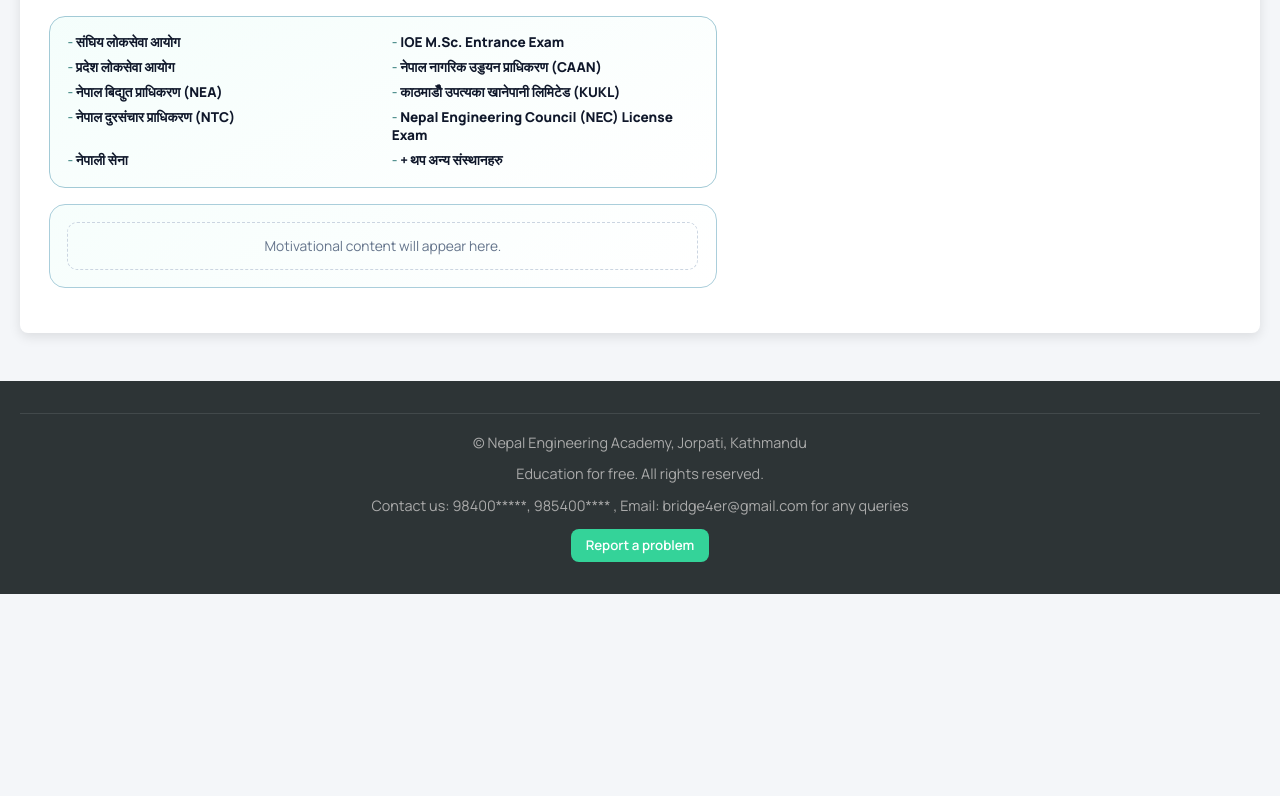
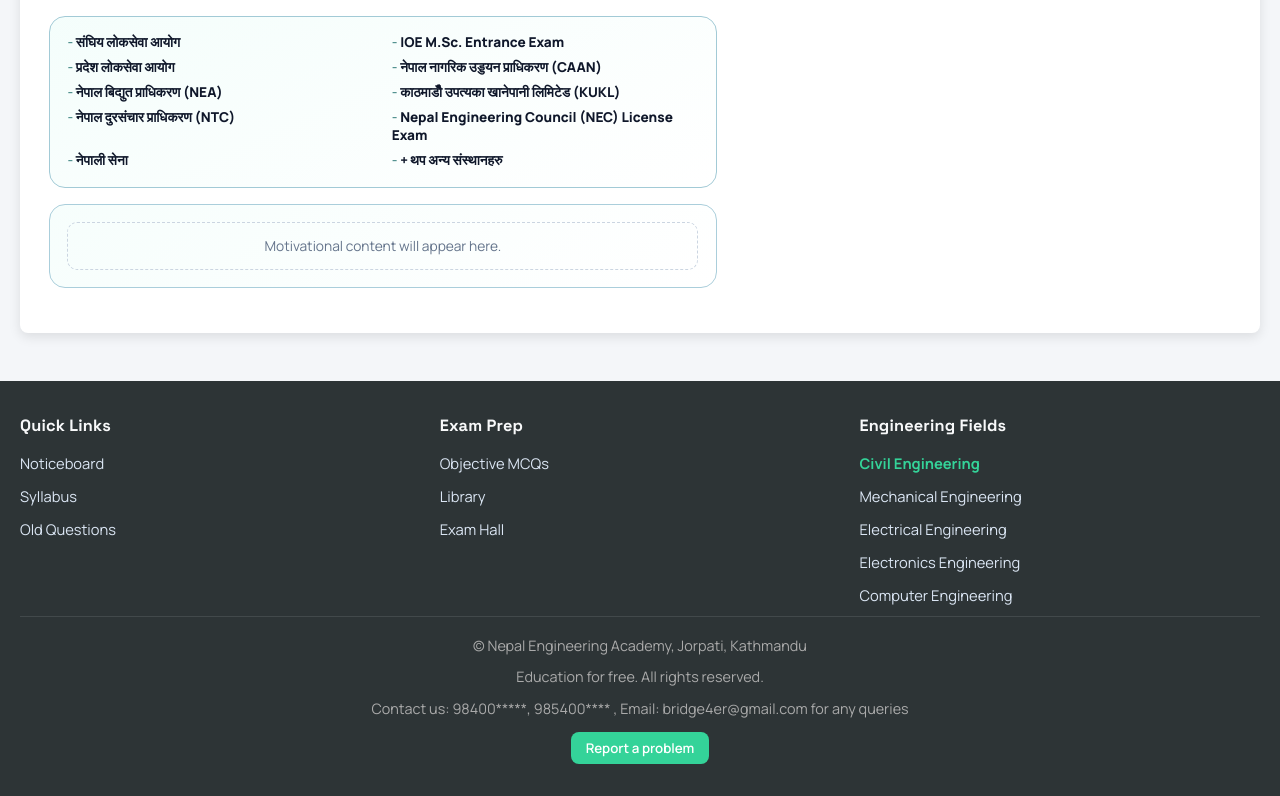
Before and after one commit to bridge4er-startup/bridge4er-platform, a React (Create React App) app in the folder frontend/: page / in a window 1280 px wide. Shown: the part 742-1538 px from the top of the page. Before the commit the page ends 1336 px from the top, so only its background shows below. Built offline with nearby package versions, Linux system fonts and the light colour scheme; no server answers.

Commit message:
Add footer quick links and engineering field links

```diff
--- a/frontend/src/components/layout/Footer.js
+++ b/frontend/src/components/layout/Footer.js
@@ -2,13 +2,74 @@
 import { useBranch } from "../../context/BranchContext";
 import ReportProblemModal from "../common/ReportProblemModal";
 
+const FOOTER_PRIMARY_LINKS = [
+  { label: "Noticeboard", href: "#noticeboard" },
+  { label: "Syllabus", href: "#syllabus" },
+  { label: "Old Questions", href: "#old-questions" },
+];
+
+const FOOTER_SECONDARY_LINKS = [
+  { label: "Objective MCQs", href: "#objective-mcqs" },
+  { label: "Library", href: "#library" },
+  { label: "Exam Hall", href: "#exam-hall" },
+];
+
+const ENGINEERING_FIELDS = [
+  "Civil Engineering",
+  "Mechanical Engineering",
+  "Electrical Engineering",
+  "Electronics Engineering",
+  "Computer Engineering",
+];
+
 export default function Footer() {
-  const { branch } = useBranch();
+  const { branch, setBranch } = useBranch();
   const [showReportModal, setShowReportModal] = useState(false);
 
   return (
     <footer>
       <div className="container">
+        <div className="footer-content footer-links-layout">
+          <section className="footer-section footer-link-column">
+            <h3>Quick Links</h3>
+            <ul>
+              {FOOTER_PRIMARY_LINKS.map((item) => (
+                <li key={item.href}>
+                  <a href={item.href}>{item.label}</a>
+                </li>
+              ))}
+            </ul>
+          </section>
+
+          <section className="footer-section footer-link-column">
+            <h3>Exam Prep</h3>
+            <ul>
+              {FOOTER_SECONDARY_LINKS.map((item) => (
+                <li key={item.href}>
+                  <a href={item.href}>{item.label}</a>
+                </li>
+              ))}
+            </ul>
+          </section>
+
+          <section className="footer-section footer-link-column">
+            <h3>Engineering Fields</h3>
+            <ul>
+              {ENGINEERING_FIELDS.map((field) => (
+                <li key={field}>
+                  <a
+                    href="#homepage"
+                    className={field === branch ? "footer-field-active" : ""}
+                    onClick={() => setBranch(field)}
+                  >
+                    {field}
+                  </a>
+                </li>
+              ))}
+            </ul>
+          </section>
+        </div>
+
         <div className="copyright footer-static-copy">
           <p>&copy; Nepal Engineering Academy, Jorpati, Kathmandu</p>
           <p>Education for free. All rights reserved.</p>
--- a/frontend/src/components/sections/HomepageSection.js
+++ b/frontend/src/components/sections/HomepageSection.js
@@ -910,7 +910,7 @@
             </p>
           </div>
 
-          <div className="home-info-card noticeboard">
+          <div id="noticeboard" className="home-info-card noticeboard">
             <h3>Noticeboard</h3>
             <div className="search-box">
               <input
```
Also changed, not shown: frontend/src/styles.css.
